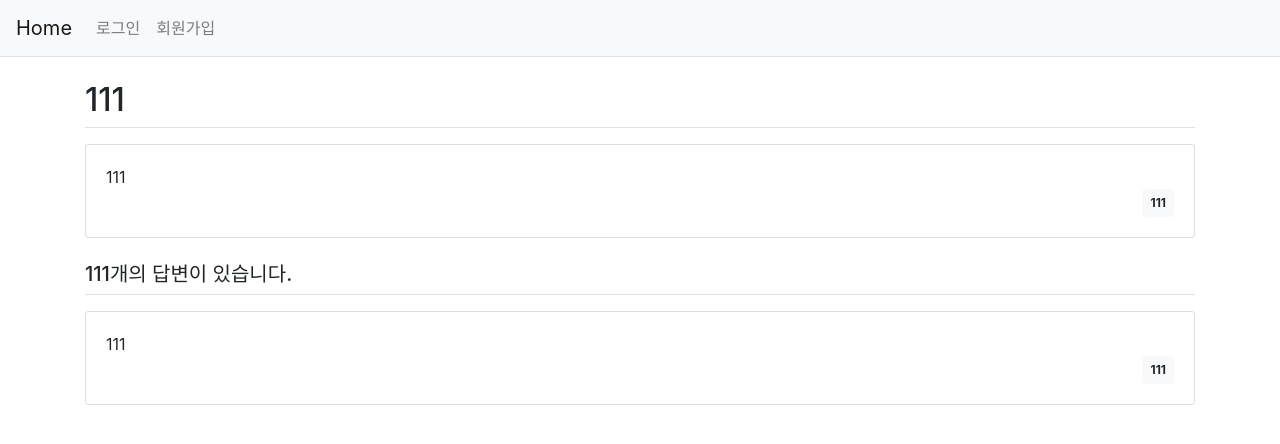
After one commit to hanabzu/Warehouse-Management-System, a Django app: page /userpart/111/ in a window 1280 px wide. The commit adds this page. Shown: the top 444 px of the page. Run offline with Django 3.2, Linux system fonts and the light colour scheme; data comes from the database, SQL or seed files in the repository.

Commit message:
회원가입 승인 상세부분까지 작성

```diff
--- a/Codes/subgroup1/src/Django-project/userpart/templates/acceptUsers.html
+++ b/Codes/subgroup1/src/Django-project/userpart/templates/acceptUsers.html
@@ -13,7 +13,7 @@
         <tr>
             <td>
                 {% for tA in tAs %}
-                    <li><a href="/userpart/{{tA.id}}/">{{ tA.accountid }}</a></li>
+                    <li><a href="/userpart/{{tA.accountid}}/">{{ tA.accountid }}</a></li>
     {% endfor %}
     </ul>
 {% else %}
--- /dev/null
+++ b/Codes/subgroup1/src/Django-project/userpart/templates/viewTempAccountInfo.html
@@ -0,0 +1,27 @@
+{% extends 'base.html' %}
+{% block content %}
+<div class="container my-3">
+    <h2 class="border-bottom py-2">{{ tA.accountid }}</h2>
+    <div class="card my-3">
+        <div class="card-body">
+            <div class="card-text" style="white-space: pre-line;">{{ tA.accountid }}</div>
+            <div class="d-flex justify-content-end">
+                <div class="badge badge-light p-2">
+                    {{ tA.accountid }}
+                </div>
+            </div>
+        </div>
+    </div>
+    <h5 class="border-bottom my-3 py-2">{{tA.accountid}}개의 답변이 있습니다.</h5>
+    <div class="card my-3">
+        <div class="card-body">
+            <div class="card-text" style="white-space: pre-line;">{{ tA.accountid }}</div>
+            <div class="d-flex justify-content-end">
+                <div class="badge badge-light p-2">
+                    {{ tA.accountid }}
+                </div>
+            </div>
+        </div>
+    </div>
+</div>
+{% endblock %}
--- a/Codes/subgroup1/src/Django-project/userpart/urls.py
+++ b/Codes/subgroup1/src/Django-project/userpart/urls.py
@@ -10,5 +10,6 @@ urlpatterns = [
     path('register/', views.register, name='register'),
     path('dosignup/', views.dosignup, name='dosignup'),
     path('logout/', views.logout, name='logout'),
+    path('<str:tA_id>/', views.viewTempAccountInfo, name= 'viewTempAccountInfo')
 
 ]
--- a/Codes/subgroup1/src/Django-project/userpart/views.py
+++ b/Codes/subgroup1/src/Django-project/userpart/views.py
@@ -1,5 +1,5 @@
 from django.db import reset_queries
-from django.shortcuts import render, redirect
+from django.shortcuts import render, redirect, get_object_or_404
 from .models import *
 from .UserModule import *
 from .userclasses import *
@@ -10,9 +10,10 @@ def acceptUsers(request):
     context = {'tAs' : tAs}
     return render(request, 'acceptUsers.html', context)
 
-def viewTempAccountInfo(request):
-    tempAccount = request.POST.get('accountid')
-    tA = data_TempAccountInfo.objects.get(pk=tempAccount)
+def viewTempAccountInfo(request, tA_id):
+    tA= get_object_or_404(data_TempAccountInfo, pk=tA_id)
+    #tempAccount = request.POST.get('accountid')
+    #tA = data_TempAccountInfo.objects.get(pk=tempAccount)
     return render(request, 'viewTempAccountInfo.html', {'tA' : tA})
 
 def register(request):
@@ -22,14 +23,14 @@ def register(request):
     name = request.POST.get('name')
     address = request.POST.get('address')
 
-    if not (accountid=='' or password=='' or position==''):
+    if not (accountid==None or password==None or position==None):
         A = AccountInfo.AccountInfo((accountid,password,False,position,name,address,True))
         UM = UserModule()
 
         ret = UM.register(A) # true false
 
         if ret == True:
-            tA = data_TempAccountInfo(accountid = A._accountid, password = A._password, position = A._position,\
+            tA = data_TempAccountInfo(accountid = A._accountid, password = '123', position = 'admin',\
                                 name = '123', address = '123')
             tA.save()
 
```
